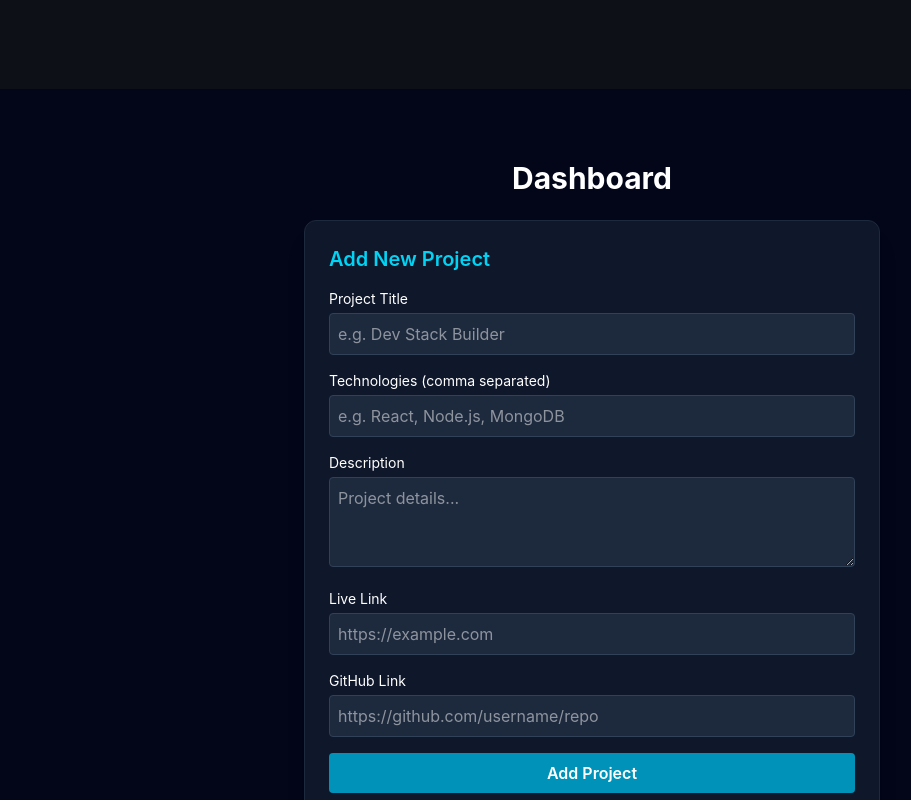
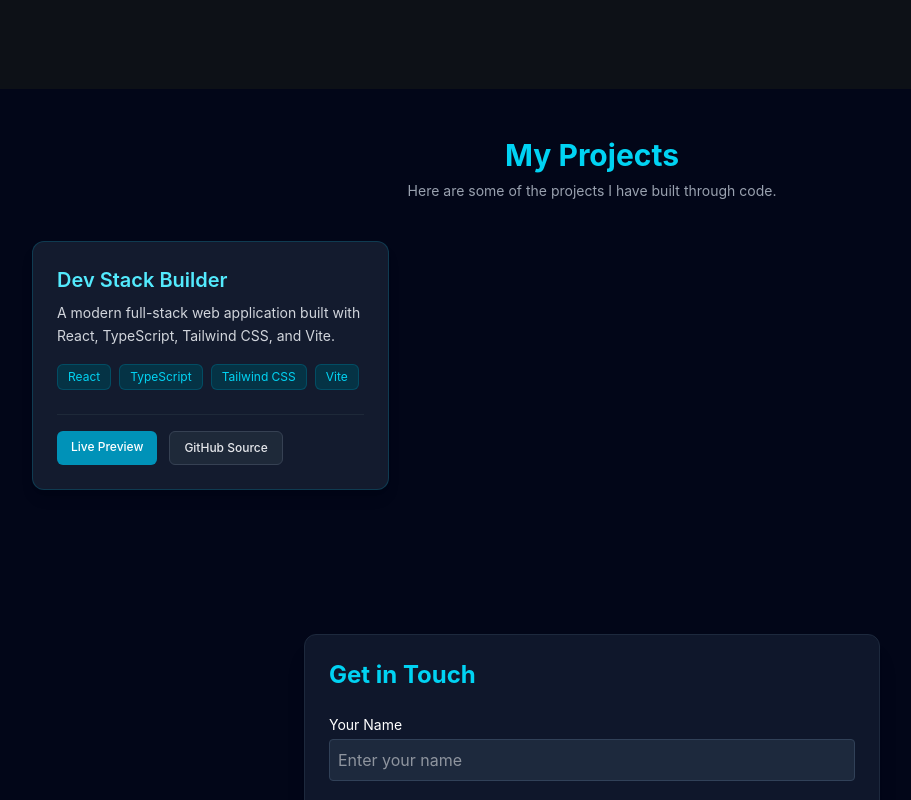
Before and after one commit to khalidhasanbadhon502/Khalid_Hasan_Badhon_Portfolio, a React (Vite) app: page / in a window 1280 px wide. Shown: the part 2180-2980 px from the top of the page, without its empty margins (48-959 px from the left). Built offline with nearby package versions, Linux system fonts and the light colour scheme.

Commit message:
update projects

```diff
--- a/src/components/Projects.tsx
+++ b/src/components/Projects.tsx
@@ -1,136 +1,82 @@
-import { useState } from 'react';
+import React from 'react';
 
-export default function Projects() {
-  const [loading, setLoading] = useState(false);
-  const [formData, setFormData] = useState({
-    title: '',
-    technologies: '',
-    description: '',
-    liveLink: '',
-    githubLink: '',
-  });
+interface ProjectItem {
+  id: string;
+  title: string;
+  description: string;
+  tech: string[];
+  liveLink?: string;
+  githubLink?: string;
+}
 
-  const handleChange = (e: any) => {
-    setFormData({ ...formData, [e.target.name]: e.target.value });
-  };
+const myProjects: ProjectItem[] = [
+  {
+    id: '1',
+    title: 'Dev Stack Builder',
+    description: 'A modern full-stack web application built with React, TypeScript, Tailwind CSS, and Vite.',
+    tech: ['React', 'TypeScript', 'Tailwind CSS', 'Vite'],
+    liveLink: 'https://example.com',
+    githubLink: 'https://github.com/username/dev-stack-builder'
+  }
+];
 
-  const handleProjectSubmit = async (e: any) => {
-    e.preventDefault();
+const Projects: React.FC = () => {
+  return (
+    <div className="max-w-6xl mx-auto px-4 py-12 text-white">
+      <div className="text-center mb-10">
+        <h2 className="text-3xl font-bold text-cyan-400 mb-2">My Projects</h2>
+        <p className="text-gray-400 text-sm">Here are some of the projects I have built through code.</p>
+      </div>
 
-    const projectData = {
-      title: formData.title,
-      tech: formData.technologies.split(',').map((item: string) => item.trim()),
-      description: formData.description,
-      liveLink: formData.liveLink,
-      githubLink: formData.githubLink,
-    };
+      <div className="grid grid-cols-1 md:grid-cols-2 lg:grid-cols-3 gap-6">
+        {myProjects.map((project) => (
+          <div
+            key={project.id}
+            className="bg-[#131b2e] p-6 rounded-xl shadow-lg border border-cyan-500/20 flex flex-col justify-between hover:border-cyan-500/50 transition duration-300"
+          >
+            <div>
+              <h3 className="text-xl font-semibold mb-2 text-cyan-300">{project.title}</h3>
+              <p className="text-gray-300 text-sm mb-4 leading-relaxed">{project.description}</p>
 
-    try {
-      setLoading(true);
-      const response = await fetch('https://khalid-hasan-badhon-be.onrender.com/api/projects', {
-        method: 'POST',
-        headers: {
-          'Content-Type': 'application/json',
-        },
-        body: JSON.stringify(projectData),
-      });
-
-      if (response.ok) {
-        alert('Project added successfully!');
-        setFormData({ title: '', technologies: '', description: '', liveLink: '', githubLink: '' });
-      } else {
-        alert('Failed to add project');
-      }
-    } catch (error) {
-      console.error('Error:', error);
-      alert('Network error or server is offline.');
-    } finally {
-      setLoading(false);
-    }
-  };
-
-  return (
-    <div id="projects" className="min-h-screen bg-slate-950 text-white p-6 flex flex-col justify-center items-center">
-      <div className="w-full max-w-xl">
-        <h2 className="text-3xl font-bold text-center mb-6">Dashboard</h2>
-
-        <div className="bg-slate-900 p-6 rounded-xl border border-slate-800 shadow-xl">
-          <h3 className="text-xl font-semibold mb-4 text-cyan-400">Add New Project</h3>
-
-          <form onSubmit={handleProjectSubmit} className="space-y-4">
-            <div>
-              <label className="block text-sm mb-1">Project Title</label>
-              <input
-                type="text"
-                name="title"
-                value={formData.title}
-                onChange={handleChange}
-                required
-                placeholder="e.g. Dev Stack Builder"
-                className="w-full bg-slate-800 border border-slate-700 rounded p-2 text-white focus:outline-none focus:border-cyan-500"
-              />
+              <div className="flex flex-wrap gap-2 mb-6">
+                {project.tech.map((t, index) => (
+                  <span
+                    key={index}
+                    className="text-xs bg-cyan-950 text-cyan-400 px-2.5 py-1 rounded-md border border-cyan-800/60"
+                  >
+                    {t}
+                  </span>
+                ))}
+              </div>
             </div>
 
-            <div>
-              <label className="block text-sm mb-1">Technologies (comma separated)</label>
-              <input
-                type="text"
-                name="technologies"
-                value={formData.technologies}
-                onChange={handleChange}
-                required
-                placeholder="e.g. React, Node.js, MongoDB"
-                className="w-full bg-slate-800 border border-slate-700 rounded p-2 text-white focus:outline-none focus:border-cyan-500"
-              />
+            <div className="flex space-x-3 pt-4 border-t border-gray-800">
+              {project.liveLink && (
+                <a
+                  href={project.liveLink}
+                  target="_blank"
+                  rel="noopener noreferrer"
+                  className="text-xs bg-cyan-600 hover:bg-cyan-500 text-white px-3.5 py-2 rounded-md font-medium transition duration-200"
+                >
+                  Live Preview
+                </a>
+              )}
+              {project.githubLink && (
+                <a
+                  href={project.githubLink}
+                  target="_blank"
+                  rel="noopener noreferrer"
+                  className="text-xs bg-gray-800 hover:bg-gray-700 text-gray-200 px-3.5 py-2 rounded-md font-medium transition duration-200 border border-gray-700"
+                >
+                  GitHub Source
+                </a>
+              )}
             </div>
-
-            <div>
-              <label className="block text-sm mb-1">Description</label>
-              <textarea
-                name="description"
-                value={formData.description}
-                onChange={handleChange}
-                required
-                rows={3}
-                placeholder="Project details..."
-                className="w-full bg-slate-800 border border-slate-700 rounded p-2 text-white focus:outline-none focus:border-cyan-500"
-              ></textarea>
-            </div>
-
-            <div>
-              <label className="block text-sm mb-1">Live Link</label>
-              <input
-                type="url"
-                name="liveLink"
-                value={formData.liveLink}
-                onChange={handleChange}
-                placeholder="https://example.com"
-                className="w-full bg-slate-800 border border-slate-700 rounded p-2 text-white focus:outline-none focus:border-cyan-500"
-              />
-            </div>
-
-            <div>
-              <label className="block text-sm mb-1">GitHub Link</label>
-              <input
-                type="url"
-                name="githubLink"
-                value={formData.githubLink}
-                onChange={handleChange}
-                placeholder="https://github.com/username/repo"
-                className="w-full bg-slate-800 border border-slate-700 rounded p-2 text-white focus:outline-none focus:border-cyan-500"
-              />
-            </div>
-
-            <button
-              type="submit"
-              disabled={loading}
-              className="w-full bg-cyan-600 hover:bg-cyan-500 text-white font-semibold py-2 rounded transition disabled:opacity-50"
-            >
-              {loading ? 'Adding...' : 'Add Project'}
-            </button>
-          </form>
-        </div>
+          </div>
+        ))}
       </div>
     </div>
   );
-}
+};
+
+export default Projects;
```
